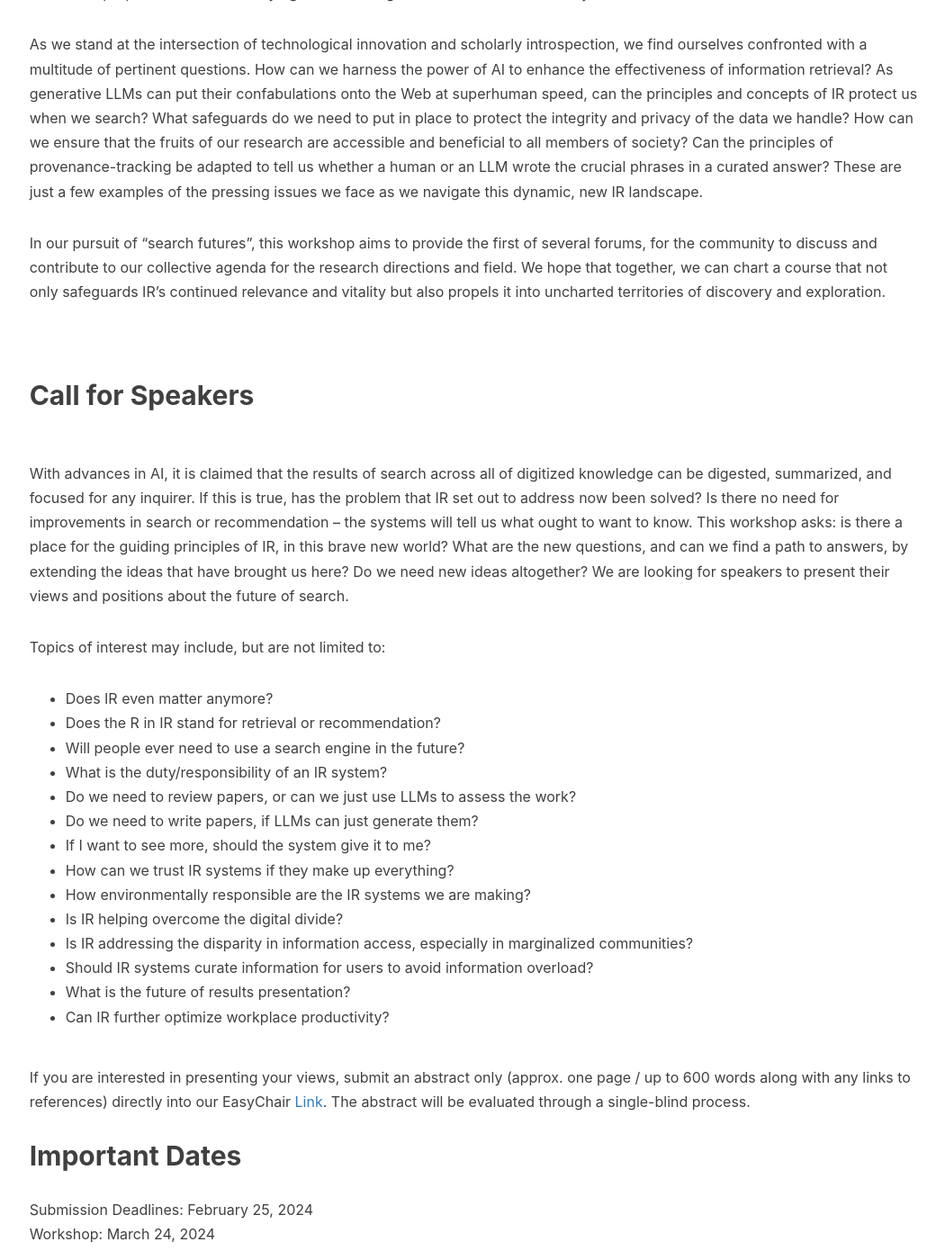
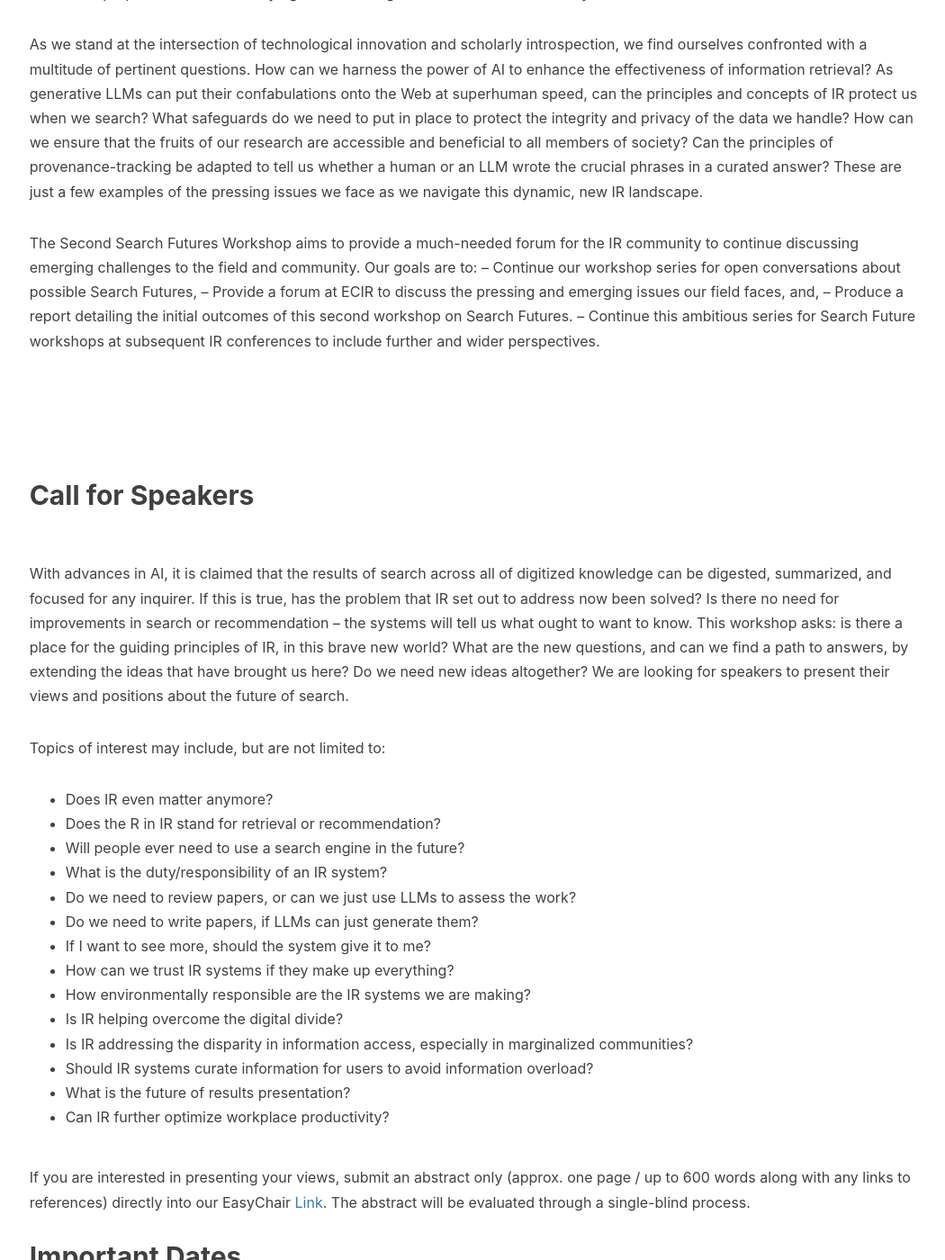
Before and after one commit to SearchFutures/SearchFutures.github.io, a Jekyll site: the page built from index.md, in a window 1280 px wide and 1400 px high, scrolled down 912 px. Shown: the whole window at 90% size, without its empty margins (89-1139 px from the left). Built offline with Jekyll 4.4.1, drawn with Linux system fonts in a browser that asks for light colours; nearby versions of some CDN libraries; our own code applies the rules of GitHub Pages for plain Markdown files; some of the changed text lies outside the part shown.

Commit message:
Update index.md

```diff
--- a/index.md
+++ b/index.md
@@ -13,7 +13,12 @@ The purpose of this workshop is to serve as a dedicated platform for the IR comm
 
 As we stand at the intersection of technological innovation and scholarly introspection, we find ourselves confronted with a multitude of pertinent questions. How can we harness the power of AI to enhance the effectiveness of information retrieval?  As generative LLMs can put their confabulations onto the Web at superhuman speed, can the principles and concepts of IR protect us when we search? What safeguards do we need to put in place to protect the integrity and privacy of the data we handle? How can we ensure that the fruits of our research are accessible and beneficial to all members of society? Can the principles of provenance-tracking be adapted to tell us whether a human or an LLM wrote the crucial phrases in a curated answer? These are just a few examples of the pressing issues we face as we navigate this dynamic, new IR landscape.
 
-In our pursuit of “search futures”, this workshop aims to provide the first of several forums, for the community to discuss and contribute to our collective agenda for the research directions and field. We hope that together, we can chart a course that not only safeguards IR’s continued relevance and vitality but also propels it into uncharted territories of discovery and exploration.
+The Second Search Futures Workshop aims to provide a much-needed forum for the IR community to continue discussing emerging challenges to the field and community. Our goals are to:
+– Continue our workshop series for open conversations about possible Search Futures,
+– Provide a forum at ECIR to discuss the pressing and emerging issues our field faces, and,
+– Produce a report detailing the initial outcomes of this second workshop on Search Futures.
+– Continue this ambitious series for Search Future workshops at subsequent IR conferences to include further and wider perspectives.
+
 <br/>
 <br/>
 <br/>
@@ -43,10 +48,11 @@ Topics of interest may include, but are not limited to:
 If you are interested in presenting your views, submit an abstract only (approx. one page / up to 600 words along with any links to references) directly into our EasyChair <a href="https://easychair.org/conferences/?conf=searchfuturesecir24">Link</a>. The abstract will be evaluated through a single-blind process.
 
 ## <a name='Important Dates' style="color: inherit; text-decoration: none; text-align: center;"> Important Dates </a>
-Submission Deadlines: February 25, 2024<br/>
-Workshop: March 24, 2024
+Submission Deadlines: TBD<br/>
+Workshop: TBD
 
 ## <a name='Schedule' style="color: inherit; text-decoration: none; text-align: center;"> Schedule </a>
+TBD
 
 <table style="border-collapse: collapse;">
 <!--   <thead>
@@ -148,14 +154,14 @@ Workshop: March 24, 2024
 
 ## <a name='Organisers' style="color: inherit; text-decoration: none;"> Organisers </a>
 
-**Leif Azzopardi**, University of Strathclyde, leif.azzopardi@strath.ac.uk
-
 **Charlie Clarke**, University of Waterloo, claclark@gmail.com
 
 **Paul Kantor**, University of Wisconsin Madison, paul.kantor@rutgers.edu
 
+**Adam Roegiest**, VP of Research and Technology at Zuva, adam@roegiest.com
+
+**Ian Soboroff**, National Institute of Standards and Technology, ian.soboroff@nist.gov
+
 **Bhaskar Mitra**, Microsoft Research, bmitra@microsoft.com
 
-**Johanne Trippas**, RMIT University, j.trippas@rmit.edu.au
-
 **Zhaochun Ren**, Leiden University, z.ren@liacs.leidenuniv.nl
```
